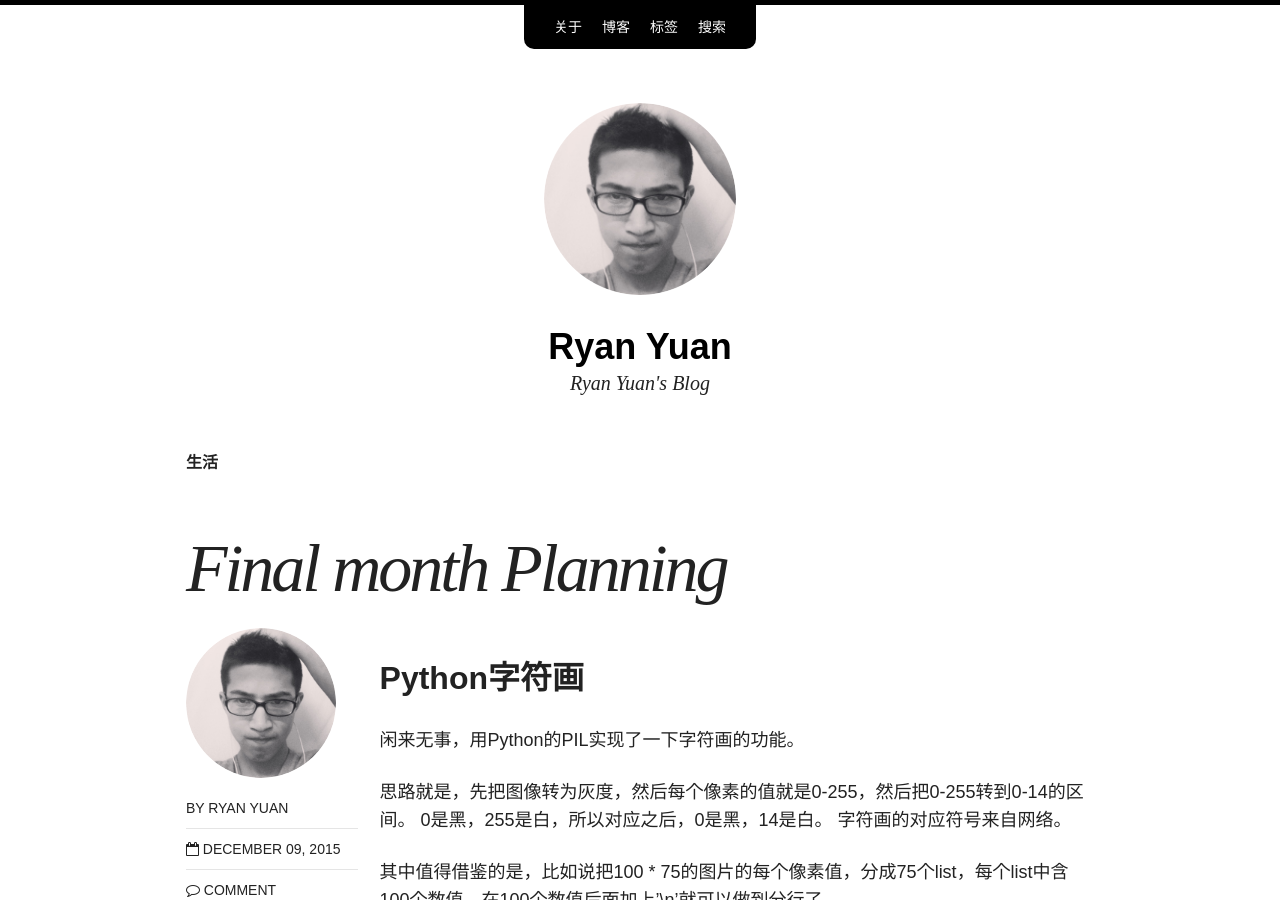
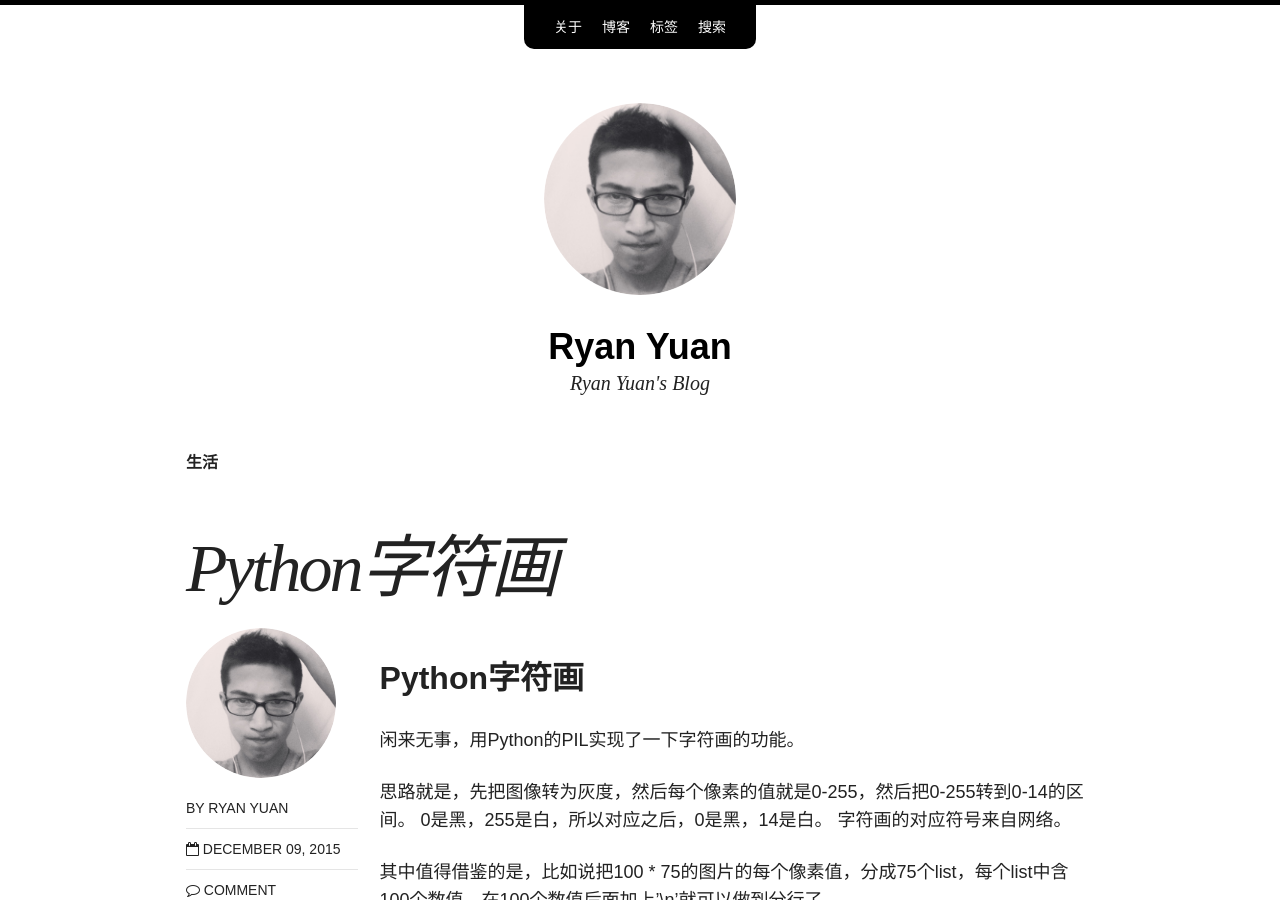
Before and after one commit to ryanyuan42/ryanyuan42.github.io, a Jekyll site: the page built from _posts/2015-12-9-python_char_image.md, in a window 1280 px wide and 900 px high. Built offline with Jekyll 4.4.1, drawn with Linux system fonts in a browser that asks for light colours; nearby versions of some CDN libraries; comment, search, counter and statistics services are not loaded.

Commit message:
Update 2015-12-9-python_char_image.md

```diff
--- a/_posts/2015-12-9-python_char_image.md
+++ b/_posts/2015-12-9-python_char_image.md
@@ -1,7 +1,7 @@
 ---
 layout: post
-title: "Final month Planning"
-excerpt: "framework for this month"
+title: "Python字符画"
+excerpt: "Final week's coming, wtf am I doing?!"
 categories: articles
 tags: [生活]
 comments: true
```
